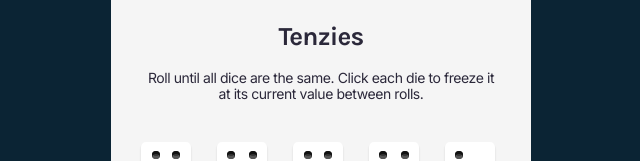
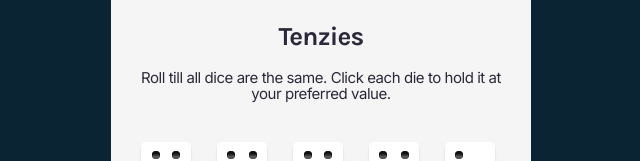
Before and after one commit to Liztowoju/tenzies, a React (Vite) app: page / in a window 1280 px wide. Shown: the part 155-316 px from the top of the page, without its empty margins (319-959 px from the left). Built offline with nearby package versions, Linux system fonts and the light colour scheme.

Commit message:
fix/ setRollsCOunt to 0 when tenzies

```diff
--- a/src/App.jsx
+++ b/src/App.jsx
@@ -22,6 +22,7 @@ export default function App() {
     })
     if (allHeld && allSameValue) {
       setTenzies(true)
+      setRollsCount(0)
       console.log('yipee')
     }
   }, [newDice])
@@ -74,7 +75,7 @@ export default function App() {
       {tenzies && <Confetti/>}
       <h1 className="title">Tenzies</h1>
       <p className="instructions">{ tenzies? `You won, with  ${rollsCount} rolls. Click to play again` :
-      'Roll until all dice are the same. Click each die to freeze it at its current value between rolls'}.</p>
+      'Roll till all dice are the same. Click each die to hold it at your preferred value'}.</p>
        <div className='dice-container'>
         {newDice.map(function (die) {
           return <Die hold={function () { return holdDice(die.id) }}
--- a/src/index.css
+++ b/src/index.css
@@ -32,7 +32,7 @@ h1 {
 
 p {
   font-family: Inter;
-  font-size: 14px;
+  font-size: 15px;
   font-weight: 400;
   line-height: 16px;
   letter-spacing: -0.03em;
```
